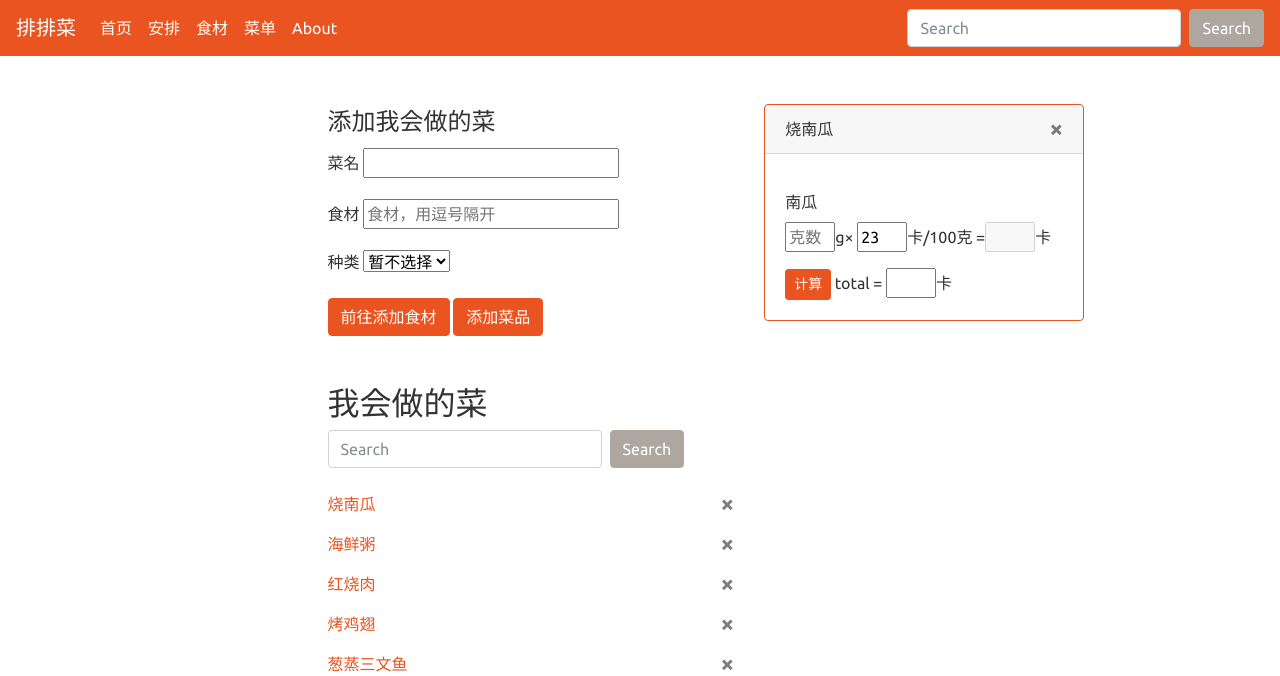
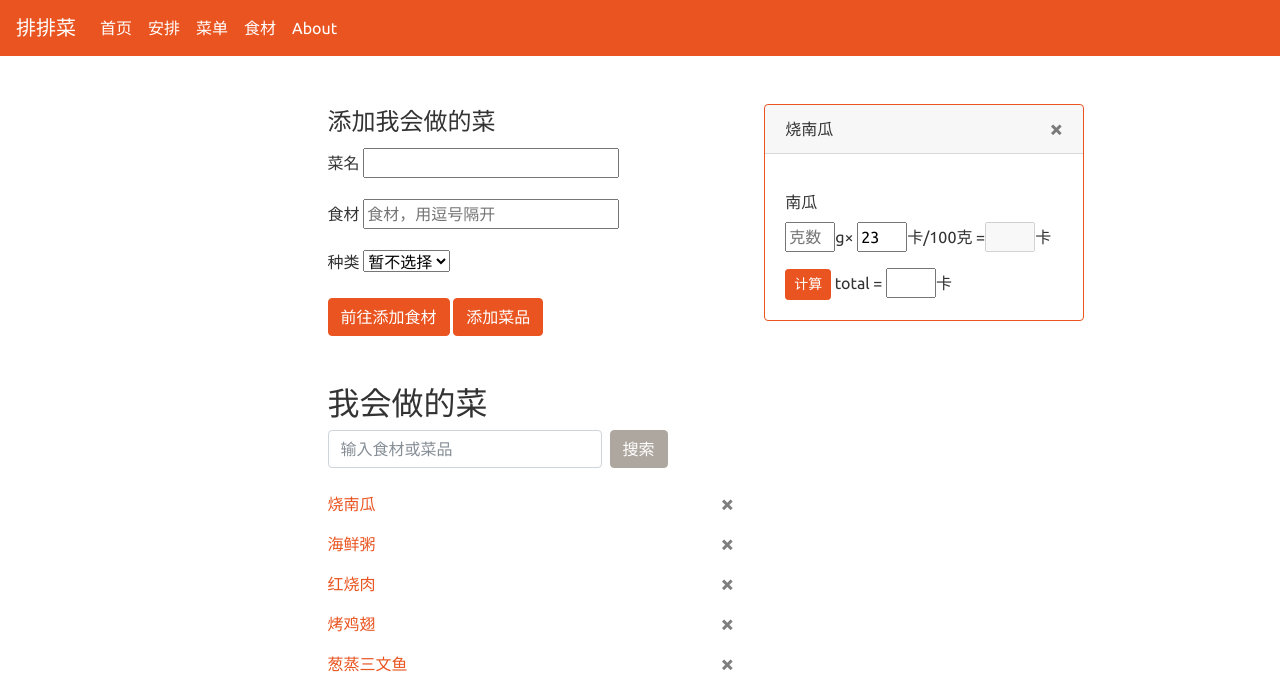
Before and after one commit to sophattack/RecipeGeneratorWeb, a Django app: page /dish/ in a window 1280 px wide. Shown: the top 676 px of the page. Run offline with Django 3.2, Linux system fonts and the light colour scheme; data comes from the database, SQL or seed files in the repository; both versions use the stored data as it was after the commit; some libraries are stand-ins or nearby versions.

Commit message:
fix bug in get_ingredient

```diff
--- a/RecipeGeneratorWeb/AutoGener/views.py
+++ b/RecipeGeneratorWeb/AutoGener/views.py
@@ -134,6 +134,7 @@ def get_ingredient(request):
             except ObjectDoesNotExist:
                 new_inge = form.save(commit=False)
                 new_inge.save()
+                form = IngredientForm(auto_id="ingre_%s")
                 duplicate = '添加/更新你的食材卡路里数据成功'
         else:
             duplicate = '请输入正确数据'
--- a/RecipeGeneratorWeb/templates/AutoGener/base.html
+++ b/RecipeGeneratorWeb/templates/AutoGener/base.html
@@ -77,25 +77,31 @@ function reply_click(name)
       <li class="nav-item active">
         <a class="nav-link" href="{% url 'AutoGener:schedule' %}">安排</a>
       </li>
+            <li class="nav-item active">
+        <a class="nav-link" href="{% url 'AutoGener:dish' %}">菜单</a>
+      </li>
       <li class="nav-item active">
         <a class="nav-link" href="{% url 'AutoGener:ingredient' %}">食材</a>
-      </li>
-      <li class="nav-item active">
-        <a class="nav-link" href="{% url 'AutoGener:dish' %}">菜单</a>
       </li>
       <li class="nav-item active">
         <a class="nav-link" href="#">About</a>
       </li>
     </ul>
-    <form class="form-inline my-2 my-lg-0">
-      <input class="form-control mr-sm-2" type="text" placeholder="Search">
-      <button class="btn btn-secondary my-2 my-sm-0" type="submit">Search</button>
-    </form>
+    <!--<form class="form-inline my-2 my-lg-0">-->
+      <!--<input class="form-control mr-sm-2" type="text" placeholder="Search">-->
+      <!--<button class="btn btn-secondary my-2 my-sm-0" type="submit">Search</button>-->
+    <!--</form>-->
   </div>
 </nav>
+
+
+
+
 <br>
 <br>
 <div class = "row">
+  <div class="col-xs-1">
+    </div>
   <div class="col-md-3">
     {% block left %}
     {% endblock %}
--- a/RecipeGeneratorWeb/templates/AutoGener/dishform.html
+++ b/RecipeGeneratorWeb/templates/AutoGener/dishform.html
@@ -44,11 +44,11 @@
   <h2>我会做的菜</h2>
       <form class="form-inline my-2 my-lg-0" method="POST" action="{% url 'AutoGener:dish' %}">
         {% csrf_token %}
-      <input class="form-control mr-sm-2" type="text" placeholder="Search" name="dish_wanted">
+      <input class="form-control mr-sm-2" type="text" placeholder="输入食材或菜品" name="dish_wanted">
       {% if dish.name %}
         <a href="{% url 'AutoGener:dish' %}" class="btn btn-secondary my-2 my-sm-0">返回</a>
       {% else %}
-        <button class="btn btn-secondary my-2 my-sm-0" type="submit">Search</button>
+        <button class="btn btn-secondary my-2 my-sm-0" type="submit">搜索</button>
       {% endif %}
 </div>
     </form>
```
Also changed, not shown: RecipeGeneratorWeb/db.sqlite3.
